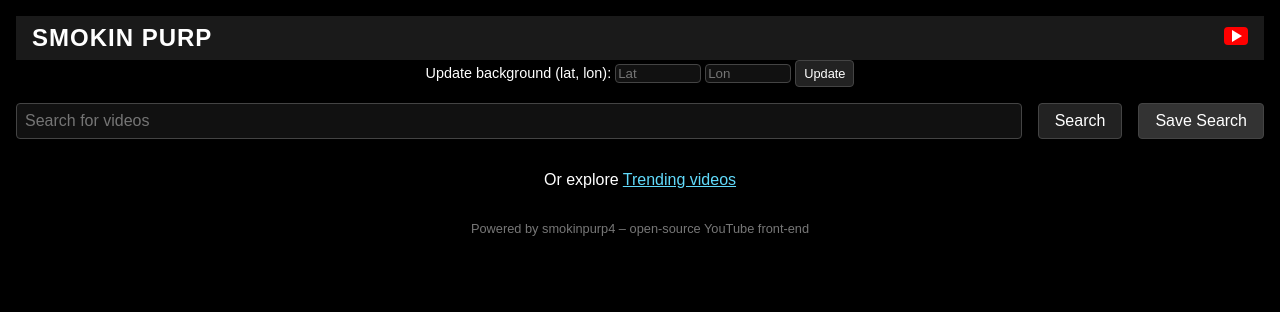
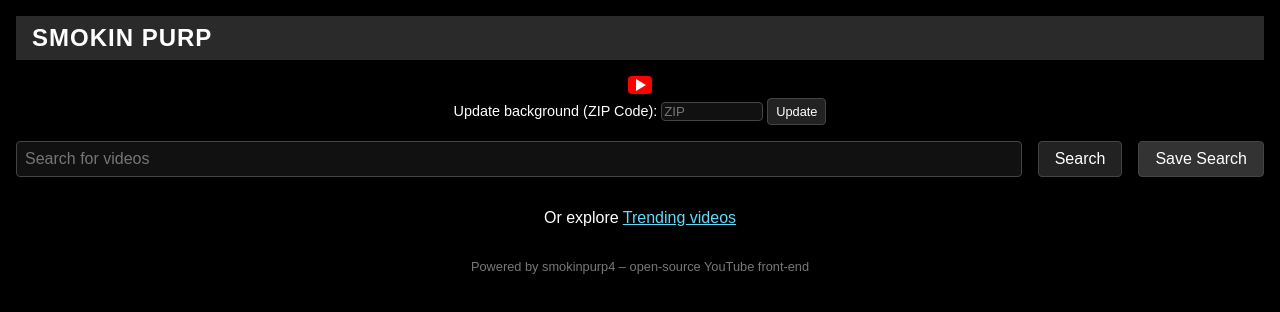
Before and after one commit to evanschramm8-code/smokinpurp4-search-engine, a plain HTML site: page index.html in a window 1280 px wide. Drawn offline with Linux system fonts and the light colour scheme.

Commit message:
Add files via upload

```diff
--- a/index.html
+++ b/index.html
@@ -86,7 +86,8 @@
             justify-content: space-between;
             align-items: center;
             padding: 0.5rem 1rem;
-            background: #1a1a1a;
+        /* Lighten the header slightly to differentiate it from the page body */
+        background: #2a2a2a;
             color: #fff;
         }
         .top-bar .title {
@@ -119,15 +120,17 @@
     <!-- Top navigation bar with site title and YouTube shortcut -->
     <header class="top-bar">
         <div class="title">SMOKIN PURP</div>
+    </header>
+    <!-- Moved the YouTube link below the search bar. This keeps the top bar clean and aligns the icon under the search box. -->
+    <div id="youtube-icon-container" style="text-align:center;margin-top:1rem;">
         <a href="https://www.youtube.com" target="_blank" class="youtube-link" aria-label="YouTube">
             <div class="yt-icon"></div>
         </a>
-    </header>
+    </div>
     <div id="weather-settings" style="text-align:center;margin-bottom:1rem;">
-        <label style="font-size:0.9rem;">Update background (lat, lon):
-            <input id="lat" type="number" step="0.1" placeholder="Lat" style="width:5rem;background:#111;color:#fff;border:1px solid #444;border-radius:4px;"/>
-            <input id="lon" type="number" step="0.1" placeholder="Lon" style="width:5rem;background:#111;color:#fff;border:1px solid #444;border-radius:4px;"/>
-            <button type="button" onclick="updateLocation()" style="padding:0.3rem 0.5rem;font-size:0.8rem;background:#222;color:#fff;border:1px solid #444;border-radius:4px;cursor:pointer;">Update</button>
+        <label style="font-size:0.9rem;">Update background (ZIP Code):
+            <input id="zip" type="text" placeholder="ZIP" style="width:6rem;background:#111;color:#fff;border:1px solid #444;border-radius:4px;"/>
+            <button type="button" onclick="updateByZip()" style="padding:0.3rem 0.5rem;font-size:0.8rem;background:#222;color:#fff;border:1px solid #444;border-radius:4px;cursor:pointer;">Update</button>
         </label>
     </div>
     <!-- Search form with Save Search button -->
```
